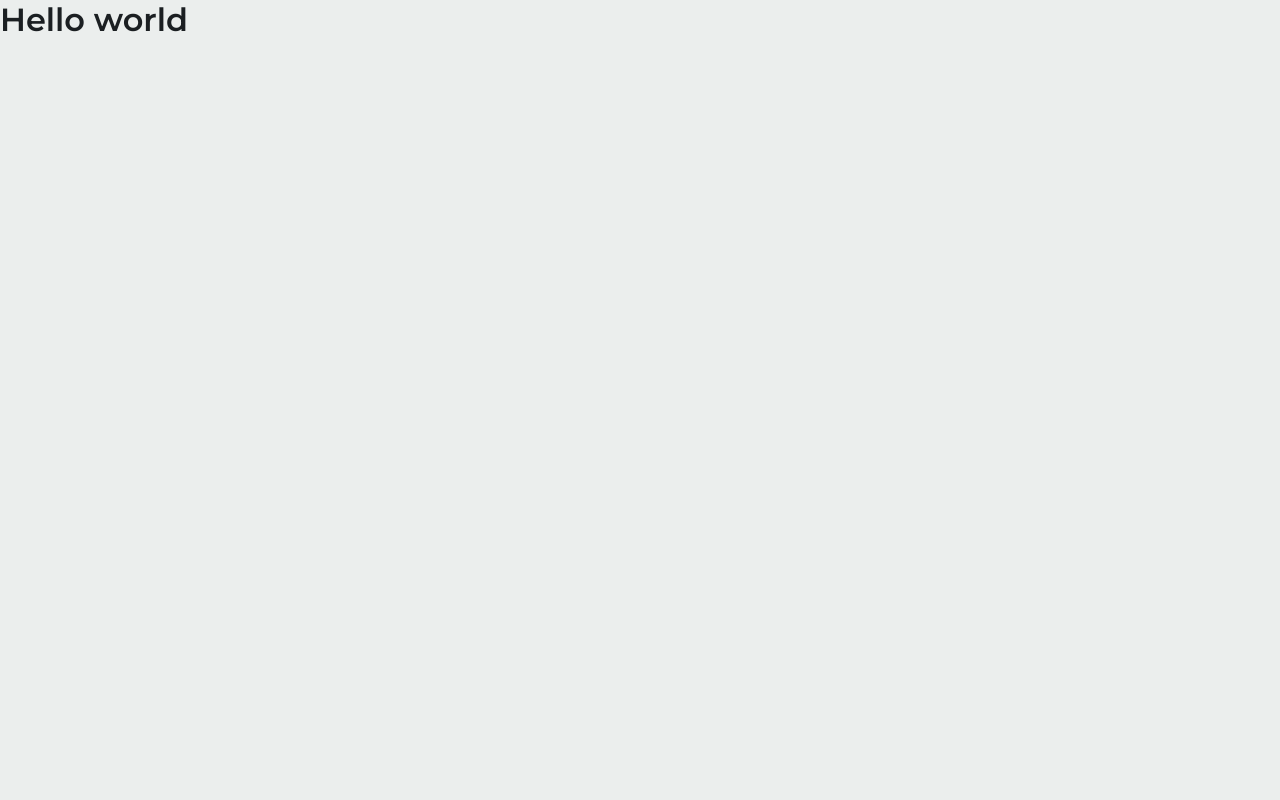
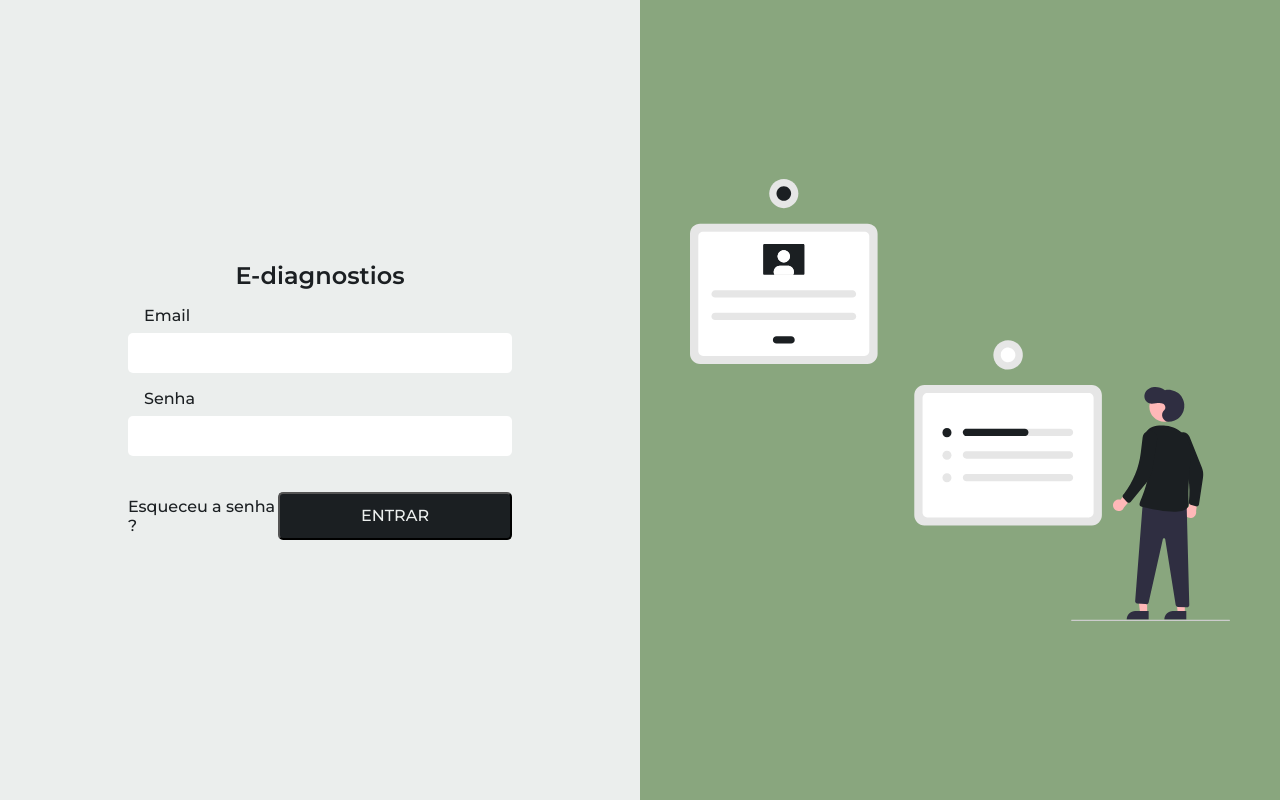
Before and after one commit to TCC-Caio-Matheus/Front-Admin, a Next.js app: page / in a window 1280 px wide. Built offline with nearby package versions, Linux system fonts and the light colour scheme.

Commit message:
Adicionada visual pagina inciial

```diff
--- /dev/null
+++ b/src/components/Button/index.tsx
@@ -0,0 +1,16 @@
+import styles from "./styles.module.scss";
+interface Props {
+    outline:boolean,
+    text:string,
+    onClick: () => void,
+}
+
+
+export default function Button({onClick, text,outline}:Props) {
+
+  return (
+    <button className={outline ? styles.outlineButton : styles.defaultButton} onClick={onClick} >
+      <p>{text}</p>
+    </button>
+  );
+}
--- /dev/null
+++ b/src/components/Button/styles.module.scss
@@ -0,0 +1,23 @@
+.defaultButton {
+  height: 3rem;
+  background-color: var(--secondary);
+  color: var(--white);
+  display: flex;
+  flex-direction: row;
+  align-items: center;
+  justify-content: center;
+  width: 250px;
+  border-radius: 5px;
+}
+
+.outlineButton {
+  height: 3rem;
+  color: var(--secondary);
+  display: flex;
+  flex-direction: row;
+  align-items: center;
+  justify-content: center;
+  width: 250px;
+  border: 2px solid var(--secondary);
+  border-radius: 5px;
+}
--- /dev/null
+++ b/src/components/Input/index.tsx
@@ -0,0 +1,16 @@
+import styles from "./styles.module.scss";
+interface Props {
+  text: string;
+  placeholder?: string;
+  onChange?: () => void;
+  type?: "text" | "password" | "number";
+}
+
+export default function Input({ text, placeholder, onChange, type }: Props) {
+  return (
+    <div className={styles.defaultInput}>
+      <span>{text}</span>
+      <input type={type} onChange={onChange} placeholder={placeholder}></input>
+    </div>
+  );
+}
--- /dev/null
+++ b/src/components/Input/styles.module.scss
@@ -0,0 +1,18 @@
+.defaultInput {
+  display: flex;
+  flex-direction: column;
+  margin: 1rem 0;
+  span {
+    margin-left: 1rem;
+    margin-bottom: 0.5rem;
+  }
+  input {
+    padding: 1rem;
+    height: 2.5rem;
+    border-radius: 5px;
+    border: none;
+  }
+  input:focus {
+    outline: none;
+  }
+}
--- a/src/pages/index.tsx
+++ b/src/pages/index.tsx
@@ -1,11 +1,33 @@
-import type { NextPage } from 'next'
+import type { NextPage } from "next";
+import Image from "next/image";
+import styles from "../styles/home.module.scss";
+import homeForm from "../../public/images/homeForm.svg";
+import Button from "../components/Button";
+import Input from "../components/Input";
 
 const Home: NextPage = () => {
+  const handleLogin = () => {
+    console.log("entrou");
+  };
+
   return (
-    <div>
-      <h1 >Hello world</h1>
+    <div className={styles.container}>
+      <section className={styles.contentContainer}>
+        <h1>E-diagnostios</h1>
+        <div className={styles.fields}>
+          <Input text="Email" />
+          <Input text="Senha" type="password" />
+        </div>
+        <div className={styles.buttons}>
+          <p>Esqueceu a senha ?</p>
+          <Button outline={false} text="ENTRAR" onClick={handleLogin} />
+        </div>
+      </section>
+      <section className={styles.imageContainer}>
+        <Image src={homeForm} alt="form" />
+      </section>
     </div>
-  )
-}
+  );
+};
 
-export default Home
+export default Home;
--- /dev/null
+++ b/src/styles/home.module.scss
@@ -0,0 +1,33 @@
+.container {
+  display: grid;
+  grid-template-columns: 1fr 1fr;
+
+  .contentContainer {
+    display: flex;
+    align-items: center;
+    justify-content: center;
+    height: 100vh;
+    flex-direction: column;
+
+    .fields {
+      width: 60%;
+    }
+
+    .buttons {
+      display: flex;
+      flex-direction: row;
+      width: 60%;
+      align-items: center;
+      justify-content: space-between;
+      margin-top: 20px;
+    }
+  }
+
+  .imageContainer {
+    background-color: var(--primary);
+    height: 100vh;
+    display: flex;
+    align-items: center;
+    justify-content: center;
+  }
+}
```
Also changed, not shown: public/images/homeForm.svg (added).
